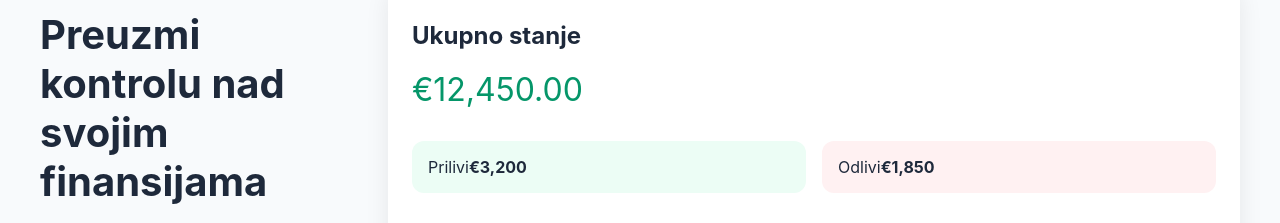
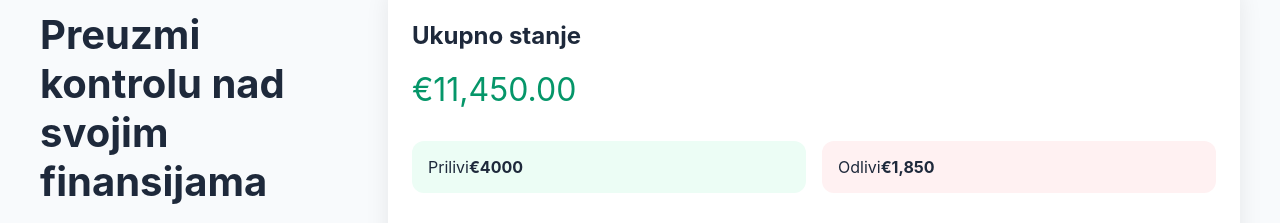
Before and after one commit to elab-development/internet-tehnologije-2025-vebapkzapregledfinansija_2019_0267, a React (Create React App) app in the folder licne-finansije-front/: page / in a window 1280 px wide. Shown: the part 161-384 px from the top of the page. Built offline with nearby package versions, Linux system fonts and the light colour scheme.

Commit message:
osnovni fajlovi kreirani, proba za merge

```diff
--- a/licne-finansije-front/src/App.js
+++ b/licne-finansije-front/src/App.js
@@ -12,6 +12,7 @@ import Transakcija from './pages/Transakcija';
 import Navbar from './components/Navbar/Navbar';
 import Footer from './components/Footer/Footer';
 import RegistrationPage from './pages/RegistrationPage';
+import MojProfil from './pages/MojProfil';
 
 
 function App() {
@@ -29,6 +30,7 @@ function App() {
         <Route path="/podsetnik" element={<Podsetnik />} />
         <Route path="/kategorija" element={<Kategorija />} />
         <Route path="/transakcija" element={<Transakcija />} />
+        <Route path="/moj-profil" element={<MojProfil />} />
       </Routes>
       <Footer></Footer>
      </BrowserRouter>
--- a/licne-finansije-front/src/components/SummaryCard.jsx
+++ b/licne-finansije-front/src/components/SummaryCard.jsx
@@ -5,13 +5,13 @@ const SummaryCard = () => {
   return (
     <div className="summary-card">
         <h2>Ukupno stanje</h2>
-        <p className="balance">€12,450.00</p>
+        <p className="balance">€11,450.00</p>
 
 
         <div className="summary-grid">
             <div className="income">
                 <span>Prilivi</span>
-                <strong>€3,200</strong>
+                <strong>€4000</strong>
             </div>
             <div className="expense">
                 <span>Odlivi</span>
--- /dev/null
+++ b/licne-finansije-front/src/pages/MojProfil.jsx
@@ -0,0 +1,9 @@
+import React from 'react'
+
+const MojProfil = () => {
+  return (
+    <div>MojProfil</div>
+  )
+}
+
+export default MojProfil
```
Also changed, not shown: 1 other file (tests, documents, lock files or other folders).
